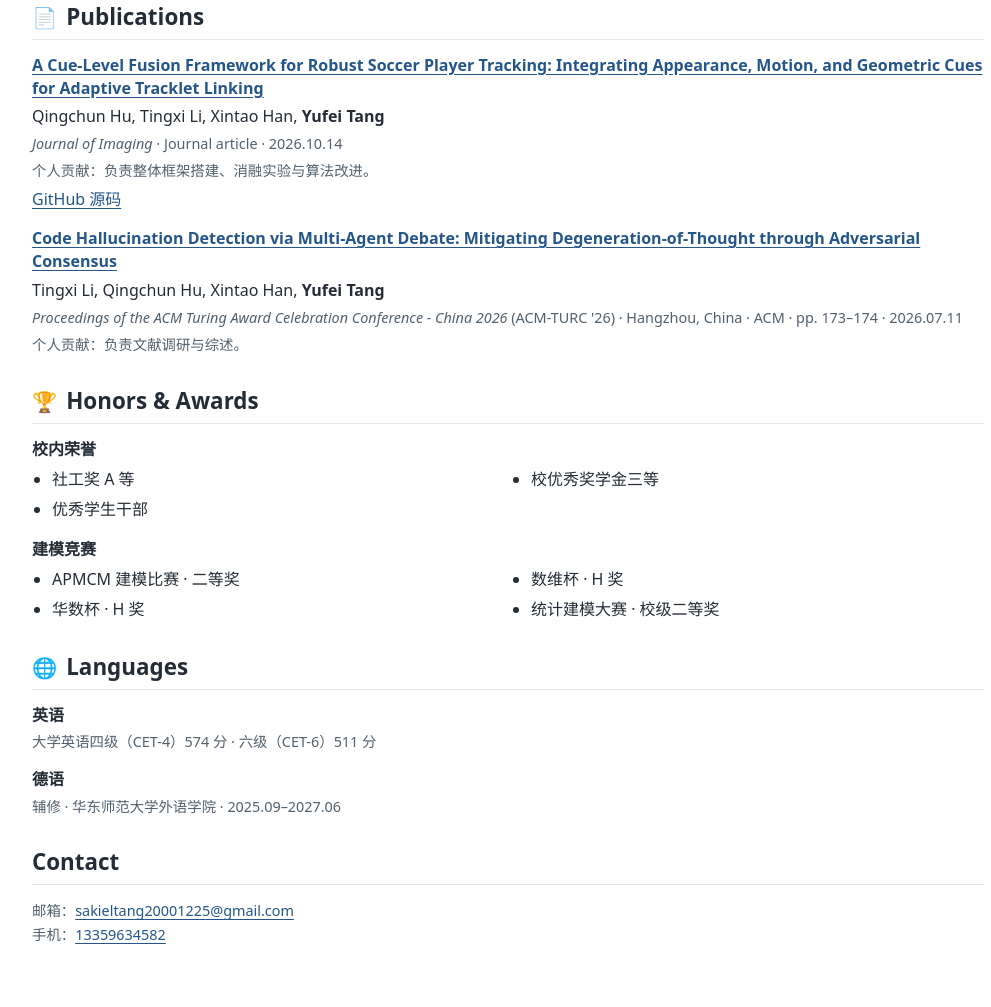
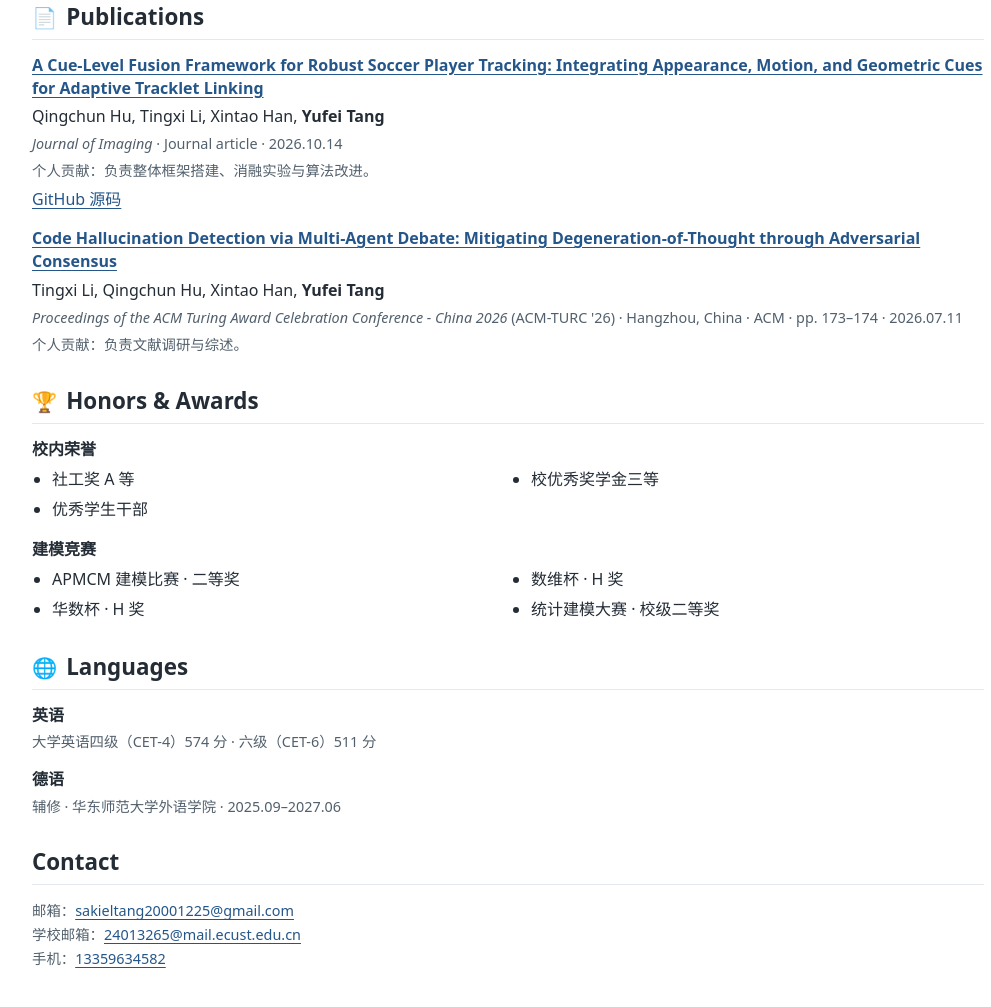
Before and after one commit to Sakiel2025/sakiel2025.github.io, a plain HTML site: page index.html in a window 1280 px wide. Shown: the part 1361-2368 px from the top of the page, without its empty margins (264-1255 px from the left). Drawn offline with Linux system fonts and the light colour scheme.

Commit message:
Add university email to contact section

```diff
--- a/index.html
+++ b/index.html
@@ -254,6 +254,7 @@
     <section id="contact" aria-labelledby="contact-title">
       <h2 id="contact-title">Contact</h2>
       <p class="meta" lang="zh-CN">邮箱：<a href="mailto:sakieltang20001225@gmail.com">sakieltang20001225@gmail.com</a></p>
+      <p class="meta" lang="zh-CN">学校邮箱：<a href="mailto:24013265@mail.ecust.edu.cn">24013265@mail.ecust.edu.cn</a></p>
       <p class="meta" lang="zh-CN">手机：<a href="tel:+8613359634582">13359634582</a></p>
     </section>
   </main>
```
